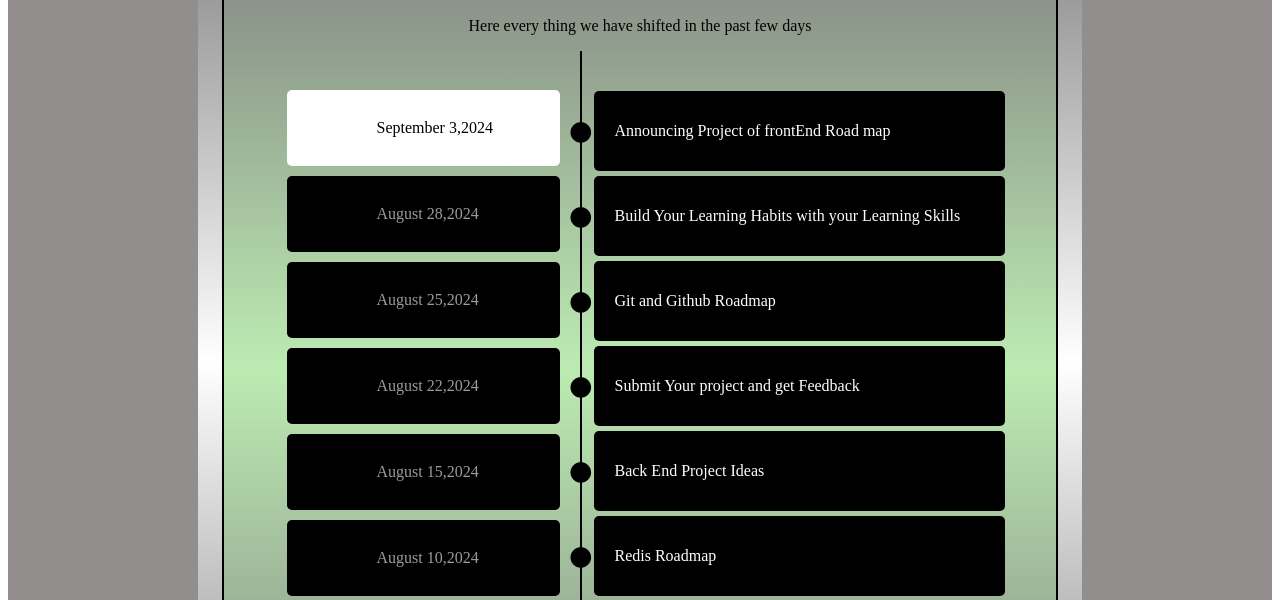
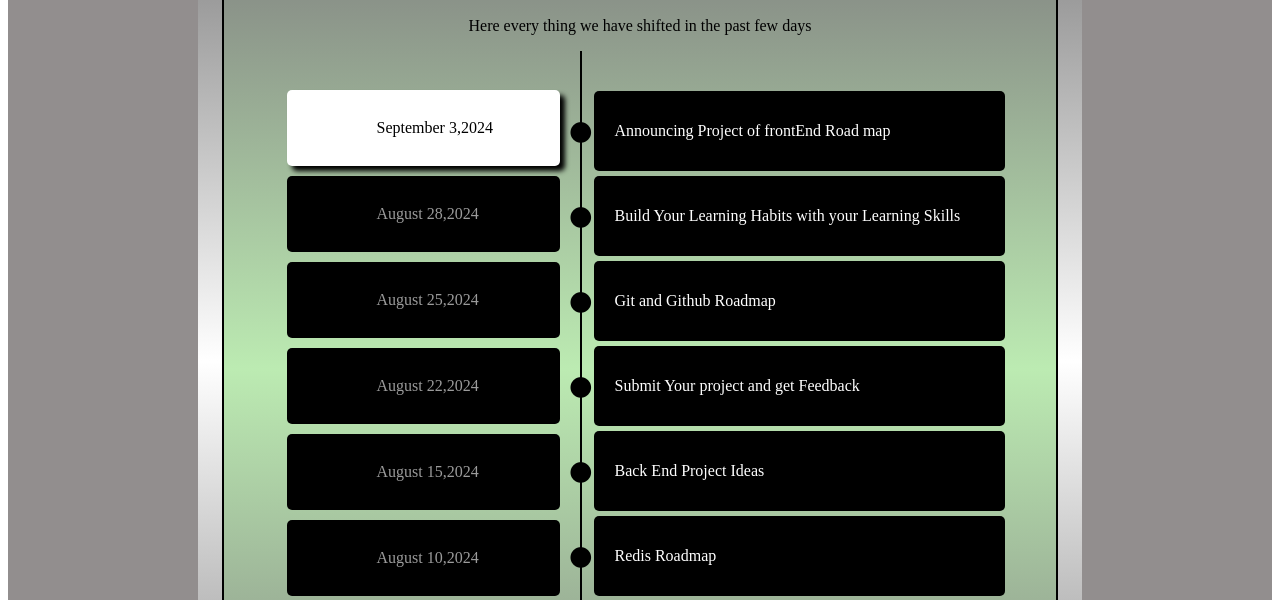
Before and after one commit to krishnakumarsdckap-dot/ChangeLogComponents, a plain HTML site: page index.html in a window 1280 px wide. In both pictures the pointer is over the element "September 3,2024". Shown: the part 189-789 px from the top of the page. Drawn offline with Linux system fonts and the light colour scheme.

Commit message:
First Commit

```diff
--- a/style.css
+++ b/style.css
@@ -93,6 +93,9 @@
     border-radius: 5px;
 
 }
+.l1:hover, .t1:hover{
+    box-shadow: 5px 5px 5px black;
+}
 
 .fa{
     margin-top: 10px;
```
